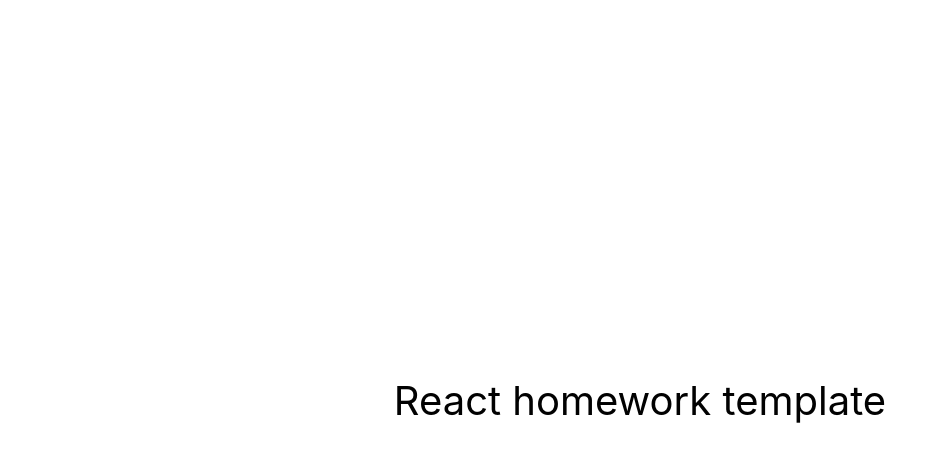
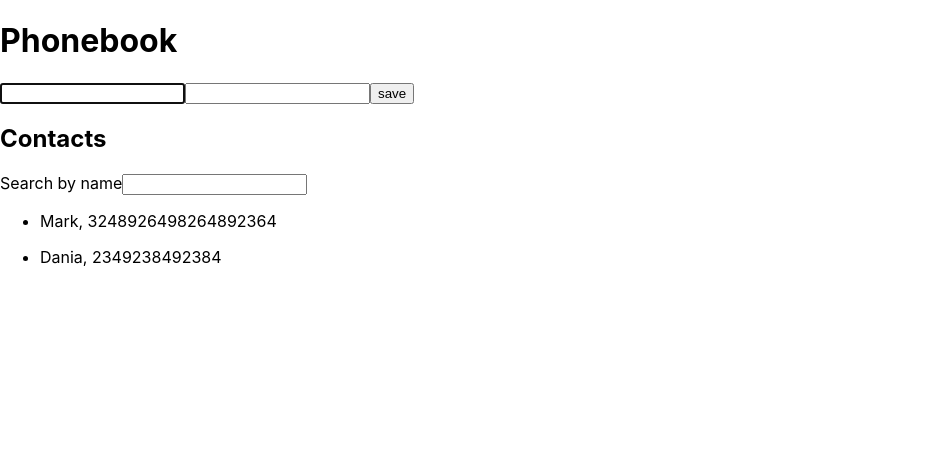
Before and after one commit to ZemMark/goit-react-hw-02-phonebook, a React (Create React App) app: page / in a window 1280 px wide. Shown: the top 462 px of the page, without its empty margins (0-947 px from the left). Built offline with nearby package versions, Linux system fonts and the light colour scheme.

Commit message:
basic logic done

```diff
--- a/package.json
+++ b/package.json
@@ -11,6 +11,7 @@
     "react": "^18.1.0",
     "react-dom": "^18.1.0",
     "react-scripts": "5.0.1",
+    "styled-components": "^5.3.8",
     "web-vitals": "^2.1.3"
   },
   "scripts": {
--- a/src/components/App.jsx
+++ b/src/components/App.jsx
@@ -1,16 +1,72 @@
-export const App = () => {
-  return (
-    <div
-      style={{
-        height: '100vh',
-        display: 'flex',
-        justifyContent: 'center',
-        alignItems: 'center',
-        fontSize: 40,
-        color: '#010101'
-      }}
-    >
-      React homework template
-    </div>
-  );
-};
+import { Component } from 'react';
+import Filter from './Filter/Filter';
+import ContactsList from './Form/Contacts/ContactsList';
+import Form from './Form/Form';
+
+export class App extends Component {
+  state = {
+    contacts: [
+      { name: 'Mark', number: '3248926498264892364', id: 1 },
+      { name: 'Dania', number: '2349238492384', id: 2 },
+    ],
+    name: '',
+    number: '',
+    filter: '',
+  };
+  onInput = e => {
+    const { name } = e.target;
+    console.log(name);
+    const { value } = e.target;
+    this.setState({ [name]: value });
+  };
+  onSubmit = e => {
+    e.preventDefault();
+    const card = {
+      name: this.state.name,
+      number: this.state.number,
+      id: this.state.contacts.length + 1,
+    };
+    this.setState(
+      prevState => ({
+        ...prevState,
+        contacts: [...prevState.contacts, { ...card }],
+      }),
+      this.reset
+    );
+  };
+  reset = () => {
+    this.setState({ name: '' });
+    this.setState({ number: '' });
+  };
+  handleFilter = e => {
+    const { value } = e.target;
+    const visible = this.state.contacts.reduce((acc, el) => {
+      if (el.name.toLowerCase().includes(value.toLowerCase())) {
+        acc = [...acc, el];
+      }
+      return acc;
+    }, []);
+    this.setState({ filter: value, visible: visible });
+    console.log('visible:', this.state.visible );
+    return visible;
+  };
+
+  render() {
+    const { contacts, visible, filter } = this.state;
+
+    return (
+      <div>
+        <h1>Phonebook</h1>
+        <Form
+          input={this.onInput}
+          onSubmit={this.onSubmit}
+          name={this.state.name}
+          number={this.state.number}
+        />
+        <h2>Contacts</h2>
+        <Filter filter={this.handleFilter} />
+        <ContactsList data={filter? visible:contacts} />
+      </div>
+    );
+  }
+}
--- /dev/null
+++ b/src/components/Filter/Filter.js
@@ -0,0 +1,13 @@
+import { Component } from 'react';
+
+export class Filter extends Component {
+  render() {
+    return (
+      <div>
+        <label htmlFor="filter">Search by name</label>
+        <input onChange={this.props.filter} id="filter"></input>
+      </div>
+    );
+  }
+}
+export default Filter;
--- /dev/null
+++ b/src/components/Form/Contacts/ContactsList.js
@@ -0,0 +1,20 @@
+import { Component } from 'react';
+export class ContactsList extends Component {
+  render() {
+    const { data } = this.props;
+    console.log(data);
+    return (
+      <ul>
+        {data.map(({ name, number, id }) => (
+          <li key={id}>
+            <p>
+              {name}, {number}
+            </p>
+          </li>
+        ))}
+      </ul>
+    );
+  }
+}
+
+export default ContactsList;
--- /dev/null
+++ b/src/components/Form/Form.js
@@ -0,0 +1,35 @@
+import { Component } from 'react';
+
+export class Form extends Component {
+  render() {
+    return (
+      <form onSubmit={this.props.onSubmit}>
+        <label>
+          <input
+            type="text"
+            name="name"
+            pattern="^[a-zA-Zа-яА-Я]+(([' -][a-zA-Zа-яА-Я ])?[a-zA-Zа-яА-Я]*)*$"
+            title="Name may contain only letters, apostrophe, dash and spaces. For example Adrian, Jacob Mercer, Charles de Batz de Castelmore d'Artagnan"
+            required
+            onChange={this.props.input}
+            autoFocus={true}
+            value={this.props.name}
+          />
+        </label>
+        <label>
+          <input
+            type="tel"
+            name="number"
+            pattern="\+?\d{1,4}?[-.\s]?\(?\d{1,3}?\)?[-.\s]?\d{1,4}[-.\s]?\d{1,4}[-.\s]?\d{1,9}"
+            title="Phone number must be digits and can contain spaces, dashes, parentheses and can start with +"
+            required
+            onChange={this.props.input}
+            value={this.props.number}
+          />
+        </label>
+        <button type="submit">save</button>
+      </form>
+    );
+  }
+}
+export default Form;
```
Also changed, not shown: src/components/Form/Contacts/Contact.js (added, +11 -0 lines), src/components/Filter/Filter.styled.css (added), src/components/Form/Contacts/Contacts.styled.css (added), src/components/Form/Form.styled.css (added), 1 other file (tests, documents, lock files or other folders).
